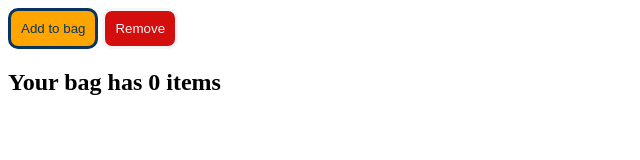
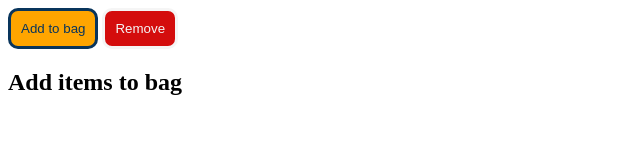
Before and after one commit to MuditThakur/js, a plain HTML site: page chapter4 variables/02_bagExercise.html in a window 1280 px wide. Shown: the whole page, without its empty margins (0-640 px from the left). Drawn offline with Linux system fonts and the light colour scheme.

Commit message:
new update

```diff
--- a/chapter4 variables/02_bagExercise.html
+++ b/chapter4 variables/02_bagExercise.html
@@ -24,7 +24,7 @@
 <body>
   <button id="add" onclick="addToCart()">Add to bag</button>
   <button id="remove"onclick="remove()">Remove</button>
-  <h2 id="cartSummary">Your bag has 0 items</h2>
+  <h2 id="cartSummary">Add items to bag </h2>
 
   <script>
     let cartQuantity = 0;
@@ -42,7 +42,7 @@
       updateCartSummary();
       console.log(cartQuantity);
     }
-    updateCartSummary();
+    // updateCartSummary();
   </script>
 </body>
 </html>
```
